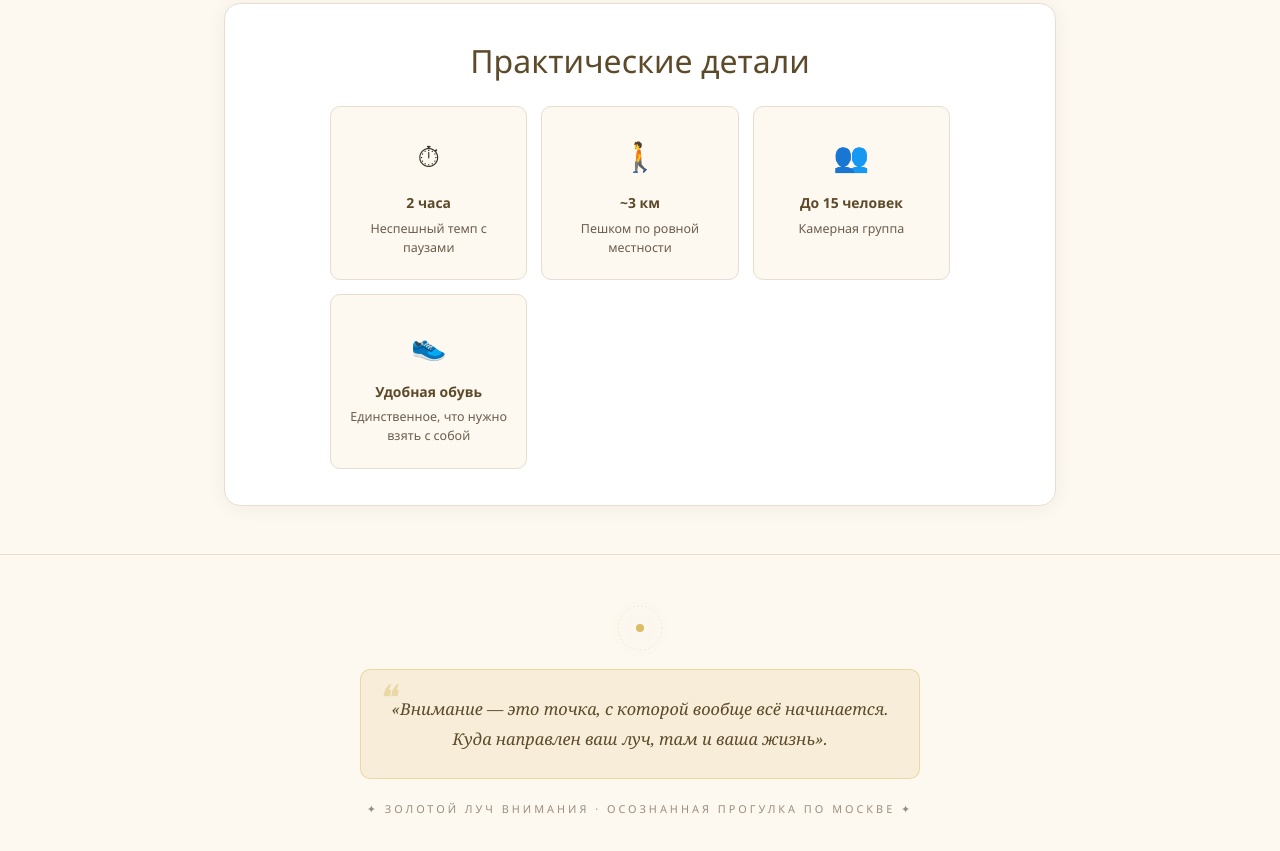
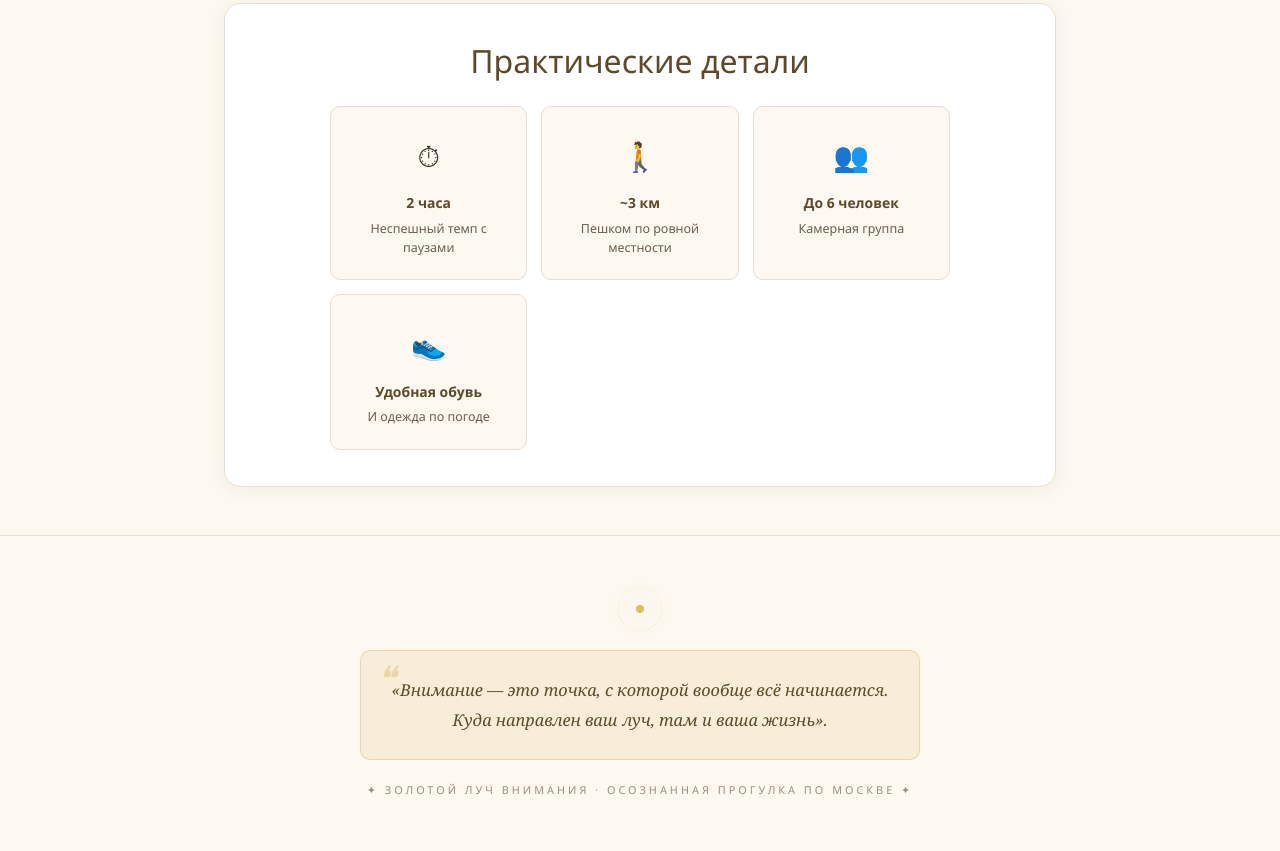
Before and after one commit to aecomon/golden-ray, a plain HTML site: page index.html in a window 1280 px wide. Shown: the part 9653-10504 px from the top of the page. Drawn offline with Linux system fonts and the light colour scheme.

Commit message:
Update index.html

```diff
--- a/index.html
+++ b/index.html
@@ -798,13 +798,13 @@ em{color:var(--text-mid)}
 				</div>
 				<div class="info-item">
 					<div class="info-item-icon">👥</div>
-					<div class="info-item-title">До 15 человек</div>
+					<div class="info-item-title">До 6 человек</div>
 					<div class="info-item-desc">Камерная группа</div>
 				</div>
 				<div class="info-item">
 					<div class="info-item-icon">👟</div>
 					<div class="info-item-title">Удобная обувь</div>
-					<div class="info-item-desc">Единственное, что нужно взять с собой</div>
+					<div class="info-item-desc">И одежда по погоде</div>
 				</div>
 			</div>
 		</div>
```
